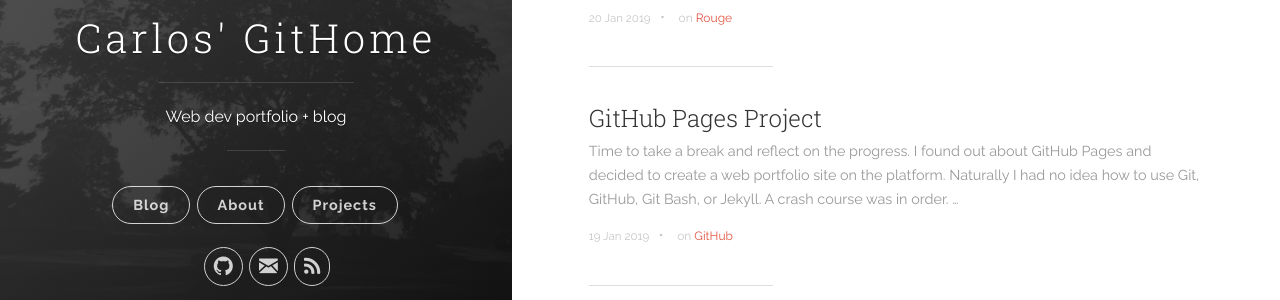
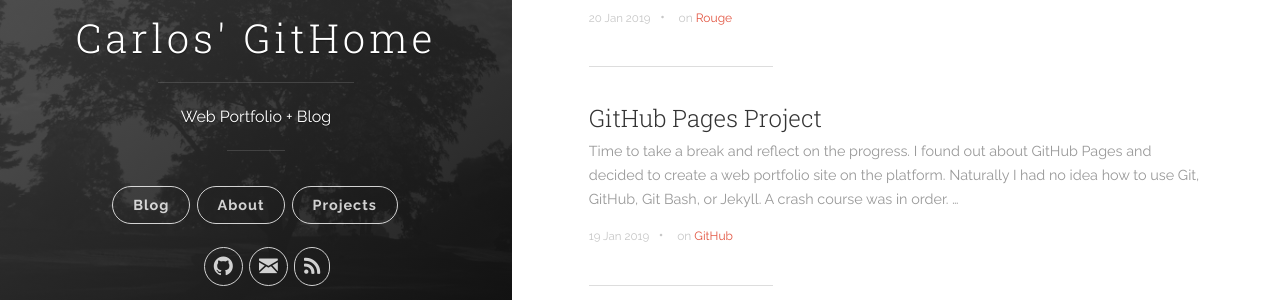
Before and after one commit to csanes/csanes.github.io, a Jekyll site: the page built from index.html, in a window 1280 px wide. Shown: the part 360-660 px from the top of the page. Built offline with Jekyll 4.4.1, drawn with Linux system fonts in a browser that asks for light colours; the list of posts is cut into pages by our own code.

Commit message:
description update.

```diff
--- a/_config.yml
+++ b/_config.yml
@@ -1,6 +1,6 @@
 # Site settings
 title: Carlos' GitHome
-description: 'Web dev portfolio + blog'
+description: 'Web Portfolio + Blog'
 url: 'https://csanes.github.io'
 baseurl: '/'
 
```
